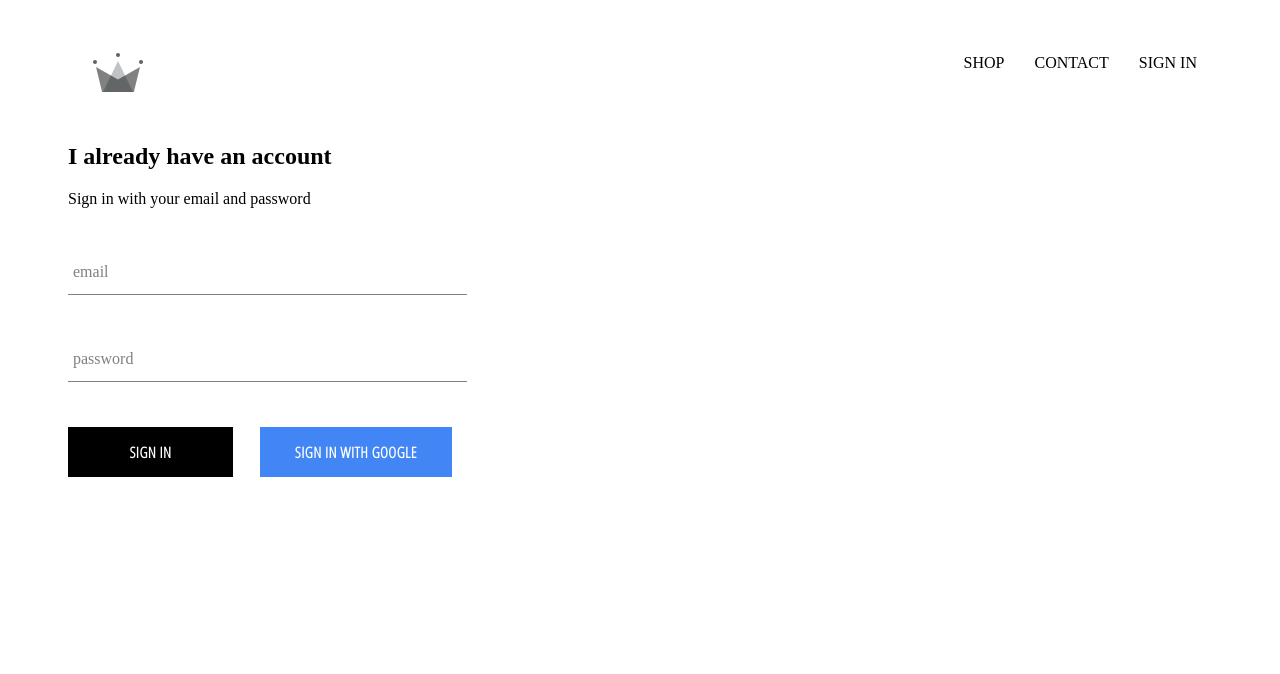
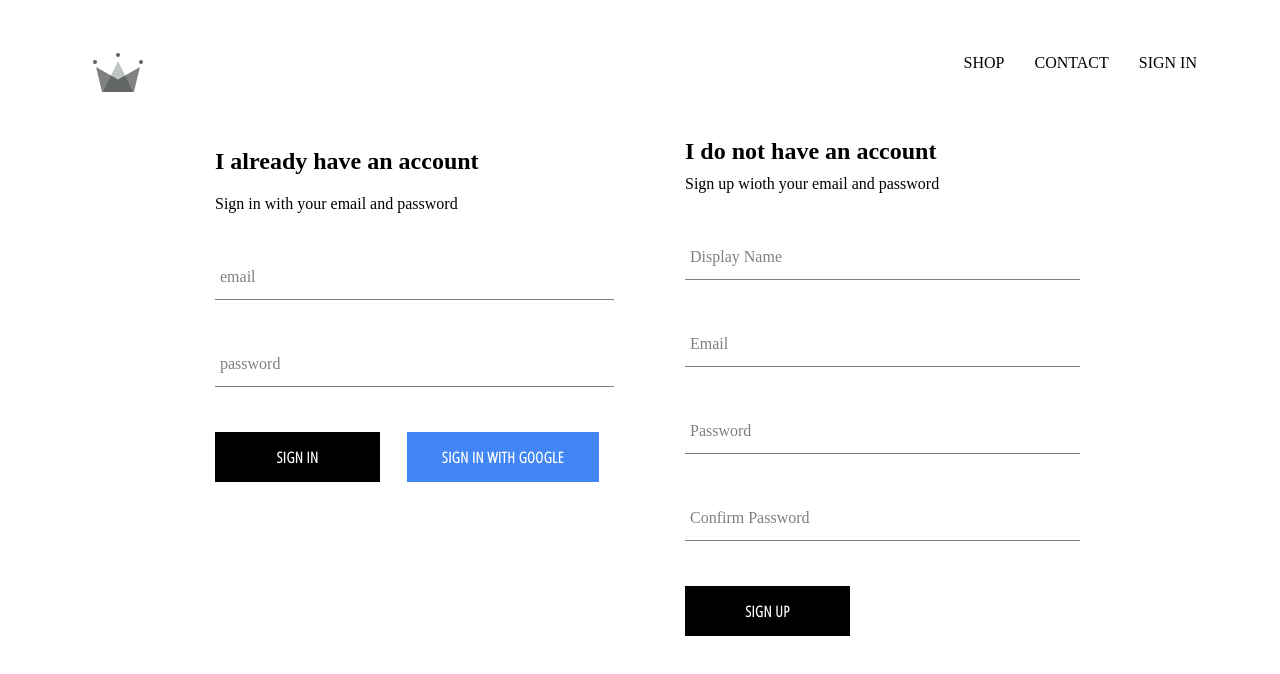
Before and after one commit to mmih/clothing, a React (Create React App) app: page /signin in a window 1280 px wide. Shown: the top 674 px of the page. Built offline with nearby package versions, Linux system fonts and the light colour scheme; no server answers.

Commit message:
firebases sign in and sign up

```diff
--- a/src/App.js
+++ b/src/App.js
@@ -6,7 +6,7 @@
 import ShopPage from './components/shop/shop.component';
 import Header from './components/header/header.component';
 import SignInAndSignUp from './pages/sign-in-and-sign-up/sign-in-and-sign-up.component';
-import { auth } from './firebase/firebase.utils';
+import { auth, createUserProfileDocument } from './firebase/firebase.utils';
 
 class App extends Component {
 
@@ -20,10 +20,23 @@
   unsubscribeFromAuth = null;
 
   componentDidMount(){
-    this.unsubscribeFromAuth =  auth.onAuthStateChanged(user => {
-      this.setState({currentUser: user});
+    this.unsubscribeFromAuth =  auth.onAuthStateChanged(async userAuth => {
+      if(userAuth)
+      {
+        const userRef = await createUserProfileDocument(userAuth);
 
-      console.log(user);
+        userRef.onSnapshot(snapShot=>{
+          this.setState({
+            currentUser: {
+              id: snapShot.id,
+              ...snapShot.data()
+            }
+          });
+        })
+      }
+      this.setState({
+        currentUser: userAuth
+      })
     })
   }
 
--- /dev/null
+++ b/src/components/sign-up/sign-up.component.jsx
@@ -0,0 +1,106 @@
+import React from 'react';
+
+import FormInput from '../form-input/form-input.component';
+import CustomButton from '../custom-button/custom-button.component';
+
+import { auth, createUserProfileDocument } from '../../firebase/firebase.utils';
+
+import './sign-up.styles.scss';
+
+class SignUp extends React.Component{
+    constructor(){
+        super();
+
+        this.state = {
+            displayName: '',
+            email: '',
+            password: '',
+            confirmPassword: ''
+        }
+    }
+
+    handleSubmit = async event => {
+        event.preventDefault();
+
+        const {displayName, email, password, confirmPassword} = this.state;
+
+        if(password!==confirmPassword){
+            alert('Password do not match!');
+            return;
+        }
+
+        try {
+            const {user} = await auth.createUserWithEmailAndPassword(email, password);
+
+            createUserProfileDocument(user, {displayName});
+
+            this.setState({
+                displayName: '',
+                email: '',
+                password: '',
+                confirmPassword: ''
+            });
+
+        } catch (error) {
+            console.log(error);
+        }
+    }
+
+    handleChange = event => {
+        const {name, value} = event.target;
+
+        this.setState({[name]: value});
+    }
+
+    render(){
+
+        const {displayName, email, password, confirmPassword} = this.state;
+
+        return(
+            <div className='sign-up'>
+                <h2 className='title'>I do not have an account</h2>
+                <span>Sign up wioth your email and password</span>
+                <form className='sign-up-form' onSubmit={this.handleSubmit}>
+                    <FormInput
+                        type='text'
+                        name='displayName'
+                        value={displayName}
+                        onChange={this.handleChange}
+                        label='Display Name'
+                        required
+                    />
+
+                     <FormInput
+                        type='email'
+                        name='email'
+                        value={email}
+                        onChange={this.handleChange}
+                        label='Email'
+                        required
+                    />
+
+                     <FormInput
+                        type='password'
+                        name='password'
+                        value={password}
+                        onChange={this.handleChange}
+                        label='Password'
+                        required
+                    />
+
+                     <FormInput
+                        type='password'
+                        name='confirmPassword'
+                        value={confirmPassword}
+                        onChange={this.handleChange}
+                        label='Confirm Password'
+                        required
+                    />
+                    <CustomButton type='submit'>SIGN UP</CustomButton>
+                </form>
+            </div>
+        );
+    }
+}
+
+export default SignUp;
--- /dev/null
+++ b/src/components/sign-up/sign-up.styles.scss
@@ -0,0 +1,9 @@
+.sign-up{
+    display: flex;
+    flex-direction: column;
+    width: 380px;
+
+    .title{
+        margin: 10px 0;
+    }
+}
--- a/src/firebase/firebase.utils.js
+++ b/src/firebase/firebase.utils.js
@@ -13,6 +13,33 @@
     measurementId: "G-K9N33D0X3Q"
   }
 
+  export const createUserProfileDocument = async (userAuth, additionalData) =>{
+    if(!userAuth) return;
+
+    const userRef = firestore.doc(`users/${userAuth.uid}`);
+
+    const snapShot = await userRef.get();
+
+    if(!snapShot.exists)
+    {
+        const {displayName, email} = userAuth;
+        const createdAt = new Date();
+
+        try {
+            await userRef.set({
+                displayName,
+                email,
+                createdAt,
+                ...additionalData
+            });
+        } catch (error) {
+            console.log('error creating user', error.message);
+        }
+    }
+
+    return userRef;
+  }
+
   firebase.initializeApp(config);
 
   export const auth = firebase.auth();
--- a/src/pages/sign-in-and-sign-up/sign-in-and-sign-up.component.jsx
+++ b/src/pages/sign-in-and-sign-up/sign-in-and-sign-up.component.jsx
@@ -2,10 +2,12 @@
 
 import './sign-in-and-sign-up.styles.scss';
 import SignIn from '../../components/sign-in/sign-in.component';
+import SignUp from '../../components/sign-up/sign-up.component';
 
 const SignInAndSignUp = () => (
     <div className='sign-in-and-sign-up'>
         <SignIn />
+        <SignUp />
     </div>
 );
 
--- a/src/pages/sign-in-and-sign-up/sign-in-and-sign-up.styles.scss
+++ b/src/pages/sign-in-and-sign-up/sign-in-and-sign-up.styles.scss
@@ -0,0 +1,6 @@
+.sign-in-and-sign-up {
+    width: 850px;
+    display: flex;
+    justify-content: space-between;
+    margin: 30px auto;
+  }
```
